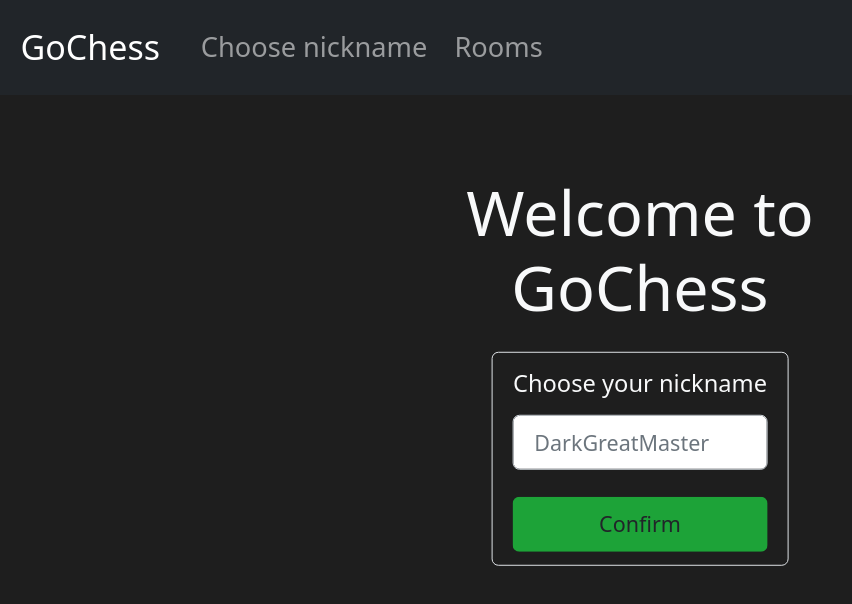
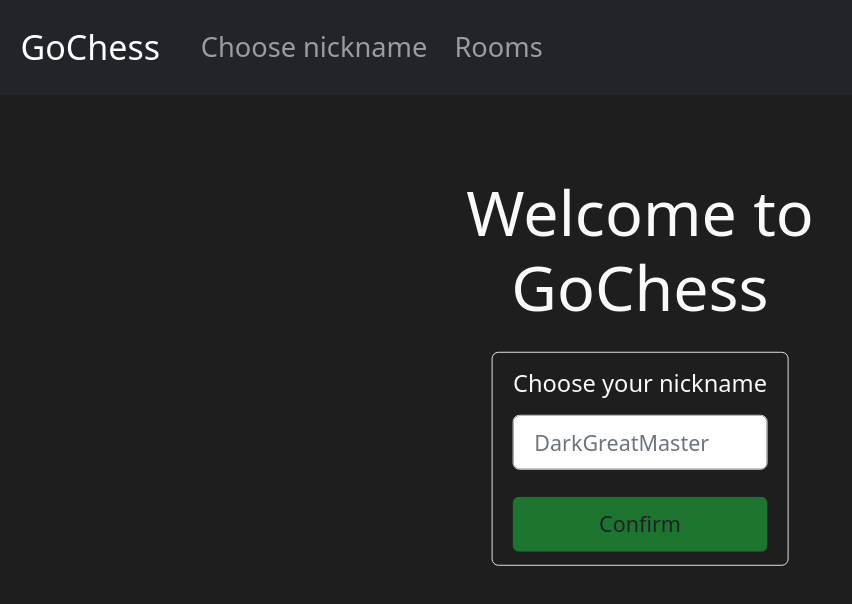
Before and after one commit to Visn0/goChess, a Vue app in the folder frontend/: page / in a window 1280 px wide. Shown: the top 604 px of the page, without its empty margins (0-852 px from the left). Built offline with nearby package versions, Linux system fonts and the light colour scheme.

Commit message:
Disabled Confirm button in ChooseNicknameView when the nickname is empty

```diff
--- a/frontend/src/views/ChooseNicknameView.vue
+++ b/frontend/src/views/ChooseNicknameView.vue
@@ -39,7 +39,14 @@ watch(playerID, () => {
                             v-model.trim="playerID"
                         />
                     </div>
-                    <button type="button" class="btn btn-green w-100" @click="confirmNickname">Confirm</button>
+                    <button
+                        type="button"
+                        :disabled="playerID.length === 0"
+                        class="btn btn-green w-100"
+                        @click="confirmNickname"
+                    >
+                        Confirm
+                    </button>
                 </div>
             </div>
         </form>
```
